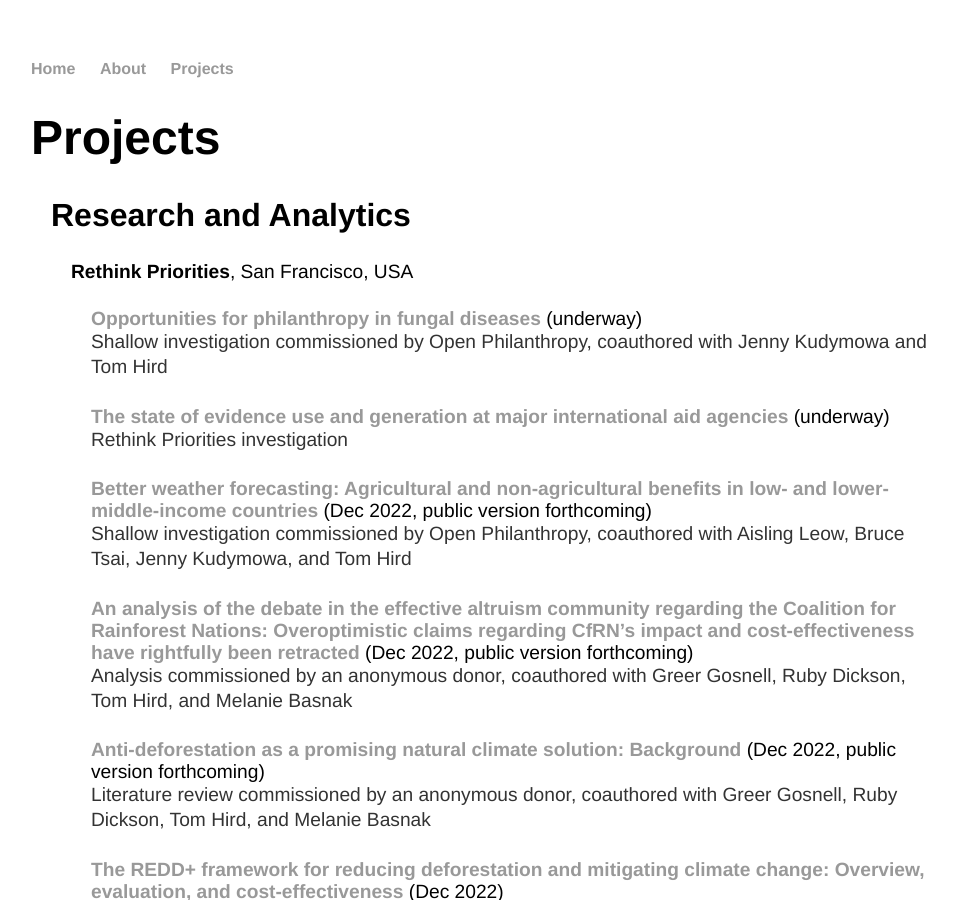
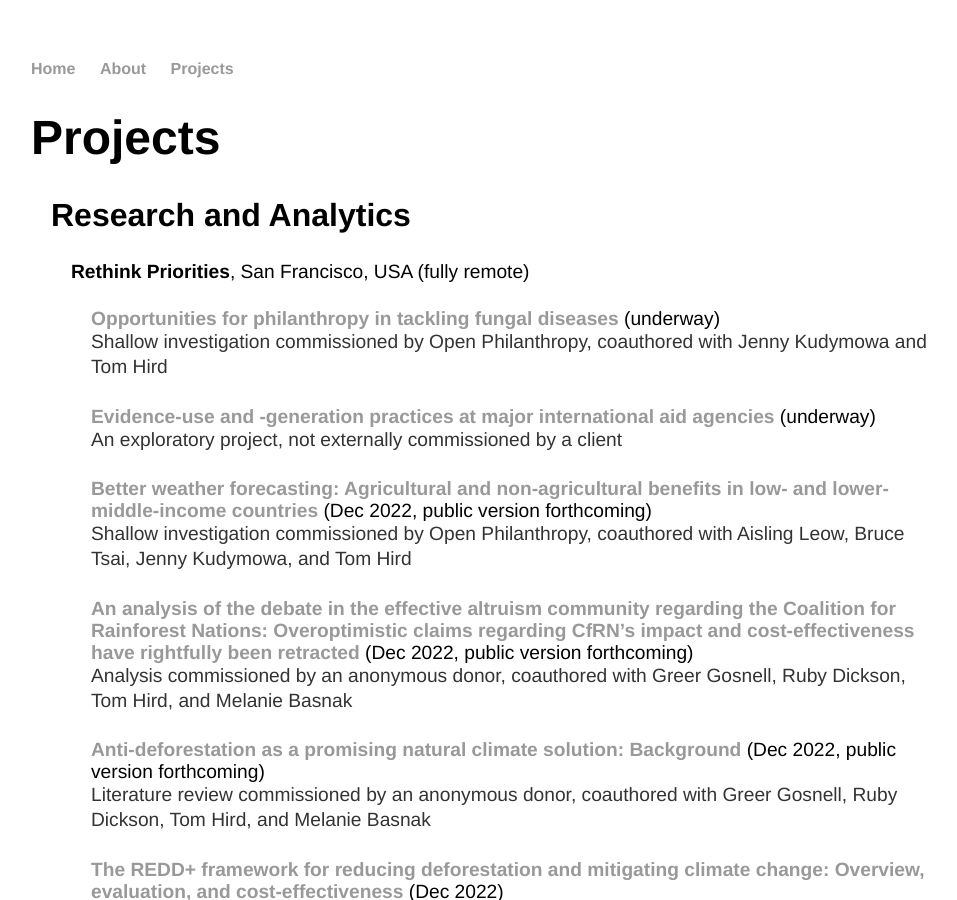
Before and after one commit to y-james-hu/y-james-hu.github.io, a Jekyll site: the page built from projects/index.html, in a window 1280 px wide and 900 px high. Shown: the whole window, without its empty margins (161-1118 px from the left). Built offline with Jekyll 4.4.1, drawn with Linux system fonts in a browser that asks for light colours.

Commit message:
Update index.html

```diff
--- a/projects/index.html
+++ b/projects/index.html
@@ -6,13 +6,13 @@
 
   <h2 style="margin-left: 20px">Research and Analytics</h2>
 
-    <h3 style="margin-left: 40px">Rethink Priorities<span style="font-weight:normal">, San Francisco, USA</span></h3>
+    <h3 style="margin-left: 40px">Rethink Priorities<span style="font-weight:normal">, San Francisco, USA (fully remote)</span></h3>
 
-      <h4 style="margin-left: 60px"><a href = "#">Opportunities for philanthropy in fungal diseases</a><span style="font-weight:normal"> (underway)</span></h4>
+      <h4 style="margin-left: 60px"><a href = "#">Opportunities for philanthropy in tackling fungal diseases</a><span style="font-weight:normal"> (underway)</span></h4>
       <p style="margin-left: 60px">Shallow investigation commissioned by Open Philanthropy, coauthored with Jenny Kudymowa and Tom Hird</p>
 
-      <h4 style="margin-left: 60px"><a href = "#">The state of evidence use and generation at major international aid agencies</a><span style="font-weight:normal"> (underway)</span></h4>
-      <p style="margin-left: 60px">Rethink Priorities investigation</p>
+      <h4 style="margin-left: 60px"><a href = "#">Evidence-use and -generation practices at major international aid agencies</a><span style="font-weight:normal"> (underway)</span></h4>
+      <p style="margin-left: 60px">An exploratory project, not externally commissioned by a client</p>
 
       <h4 style="margin-left: 60px"><a href = "#">Better weather forecasting: Agricultural and non-agricultural benefits in low- and lower-middle-income countries</a><span style="font-weight:normal"> (Dec 2022, public version forthcoming)</span></h4>
       <p style="margin-left: 60px">Shallow investigation commissioned by Open Philanthropy, coauthored with Aisling Leow, Bruce Tsai, Jenny Kudymowa, and Tom Hird</p>
```
